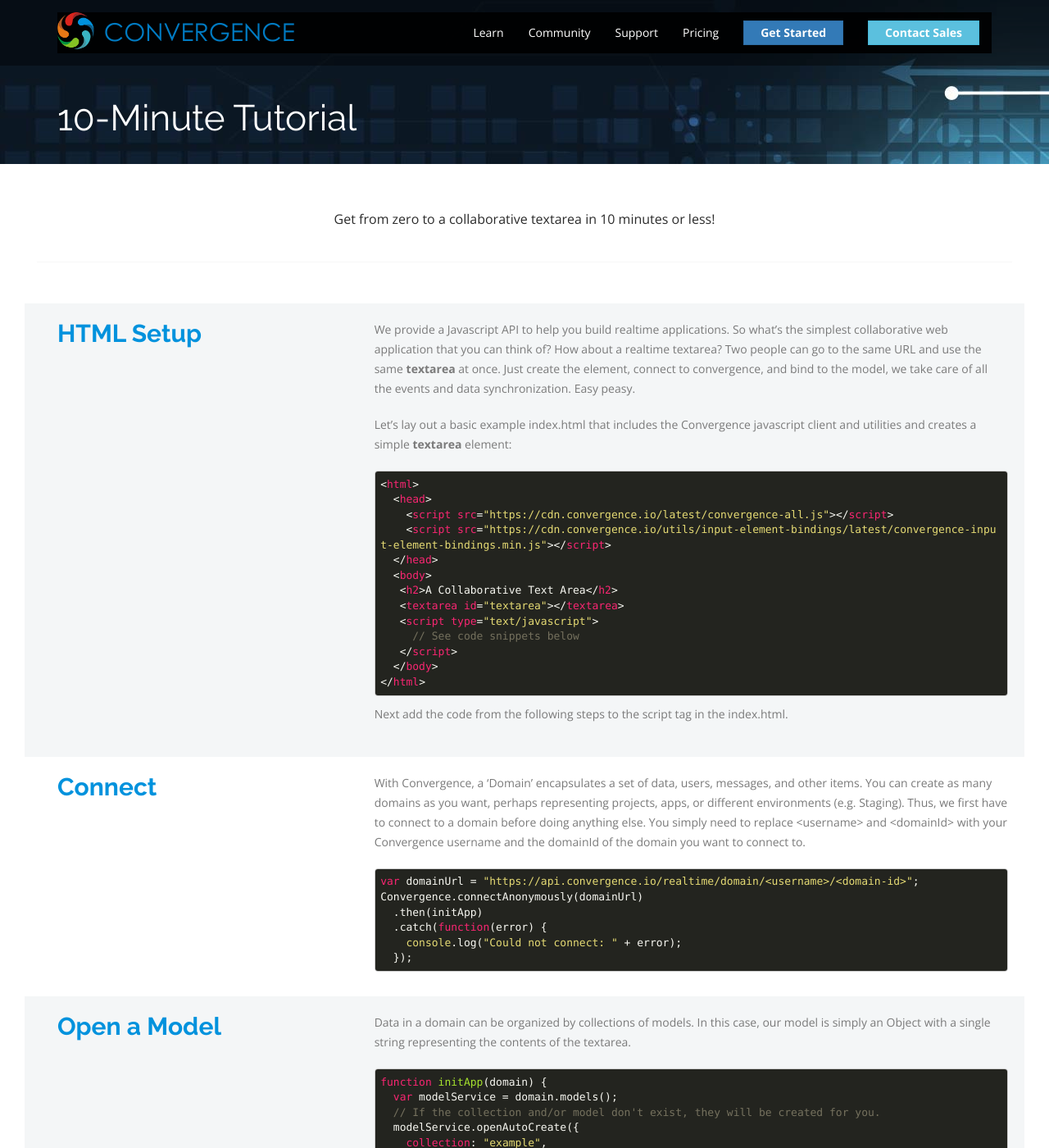
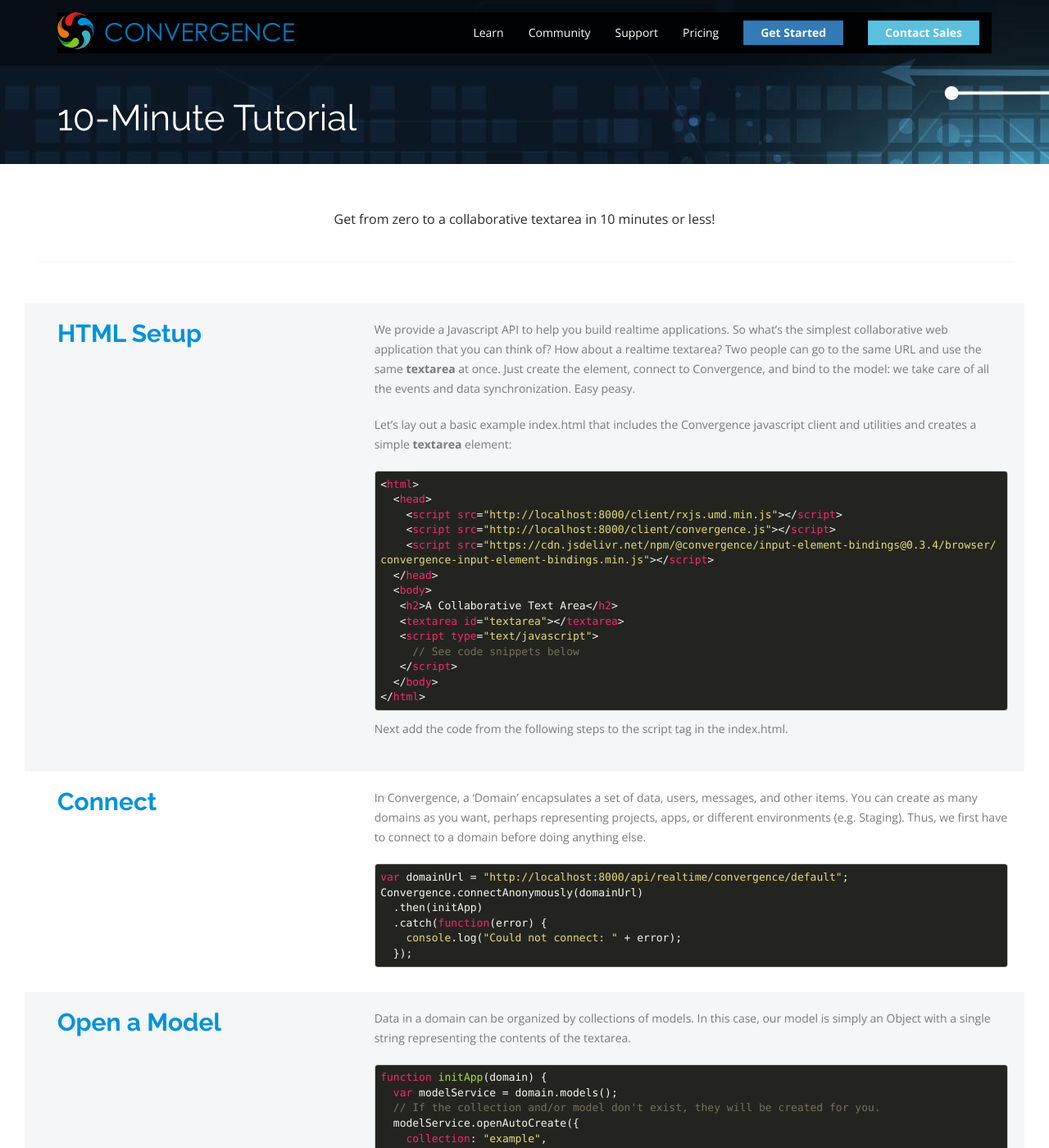
Before and after one commit to convergencelabs/convergence-io, a Jekyll site: the page built from pages/tutorial.html, in a window 1280 px wide and 1400 px high. Shown: the whole window at 82% size. Built offline with Jekyll 4.4.1, drawn with Linux system fonts in a browser that asks for light colours.

Commit message:
Updated tutorial page to use local URLs

```diff
--- a/pages/tutorial.html
+++ b/pages/tutorial.html
@@ -19,7 +19,7 @@
       <p>
         We provide a Javascript API to help you build realtime applications. So what’s the simplest collaborative web
         application that you can think of? How about a realtime textarea? Two people can go to the same URL and use the
-        same <strong>textarea</strong> at once. Just create the element, connect to convergence, and bind to the model, we take care of
+        same <strong>textarea</strong> at once. Just create the element, connect to Convergence, and bind to the model: we take care of
         all the events and data synchronization. Easy peasy.
       </p>
       <p>
@@ -28,8 +28,9 @@
       </p>
       <pre class="codeblock"><code>&lt;html&gt;
   &lt;head>
-    &lt;script src="https://cdn.convergence.io/latest/convergence-all.js">&lt;/script>
-    &lt;script src="https://cdn.convergence.io/utils/input-element-bindings/latest/convergence-input-element-bindings.min.js">&lt;/script>
+    &lt;script src="http://localhost:8000/client/rxjs.umd.min.js">&lt;/script>
+    &lt;script src="http://localhost:8000/client/convergence.js">&lt;/script>
+    &lt;script src="https://cdn.jsdelivr.net/npm/@convergence/input-element-bindings@0.3.4/browser/convergence-input-element-bindings.min.js">&lt;/script>
   &lt;/head>
   &lt;body>
    &lt;h2>A Collaborative Text Area&lt;/h2>
@@ -46,9 +47,9 @@
     <div class="col-md-4 col-sm-12 alt-band-title"><h2>Connect</h2></div>
     <div class="col-md-8 col-sm-12 alt-band-content">
       <p>
-        With Convergence, a ‘Domain’ encapsulates a set of data, users, messages, and other items. You can create as many domains as you want, perhaps representing projects, apps, or different environments (e.g. Staging). Thus, we first have to connect to a domain before doing anything else. You simply need to replace &lt;username&gt; and &lt;domainId&gt; with your Convergence username and the domainId of the domain you want to connect to.
+        In Convergence, a ‘Domain’ encapsulates a set of data, users, messages, and other items. You can create as many domains as you want, perhaps representing projects, apps, or different environments (e.g. Staging). Thus, we first have to connect to a domain before doing anything else.
       </p>
-      <pre class="codeblock"><code>var domainUrl = "https://api.convergence.io/realtime/domain/&lt;username&gt;/&lt;domain-id&gt;";
+      <pre class="codeblock"><code>var domainUrl = "http://localhost:8000/api/realtime/convergence/default";
 Convergence.connectAnonymously(domainUrl)
   .then(initApp)
   .catch(function(error) {
```
